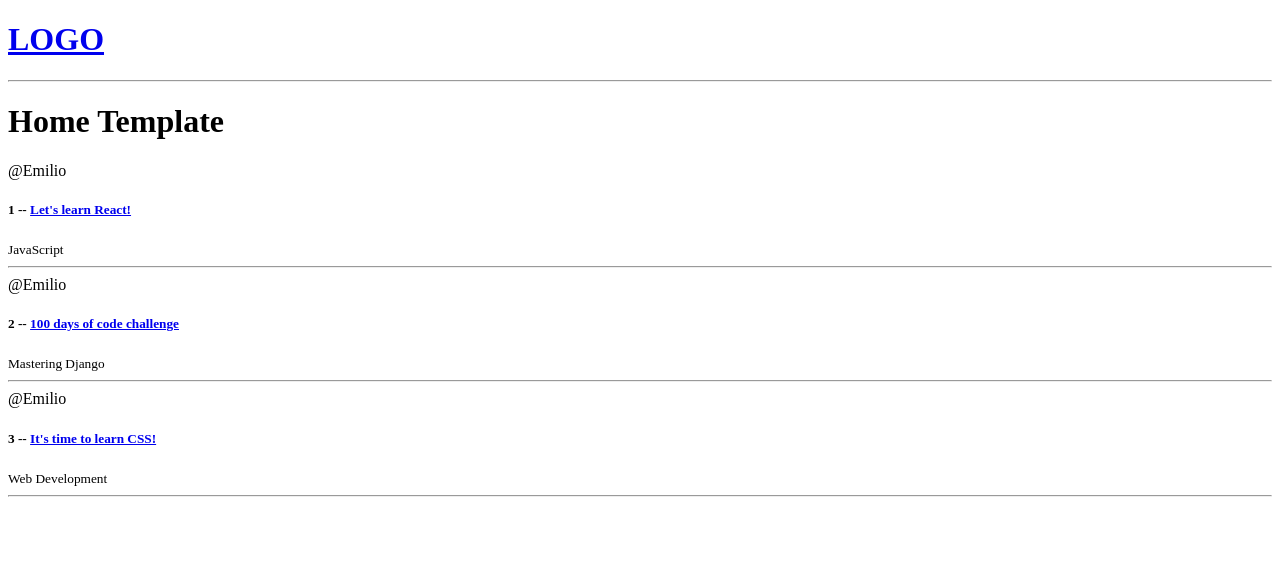
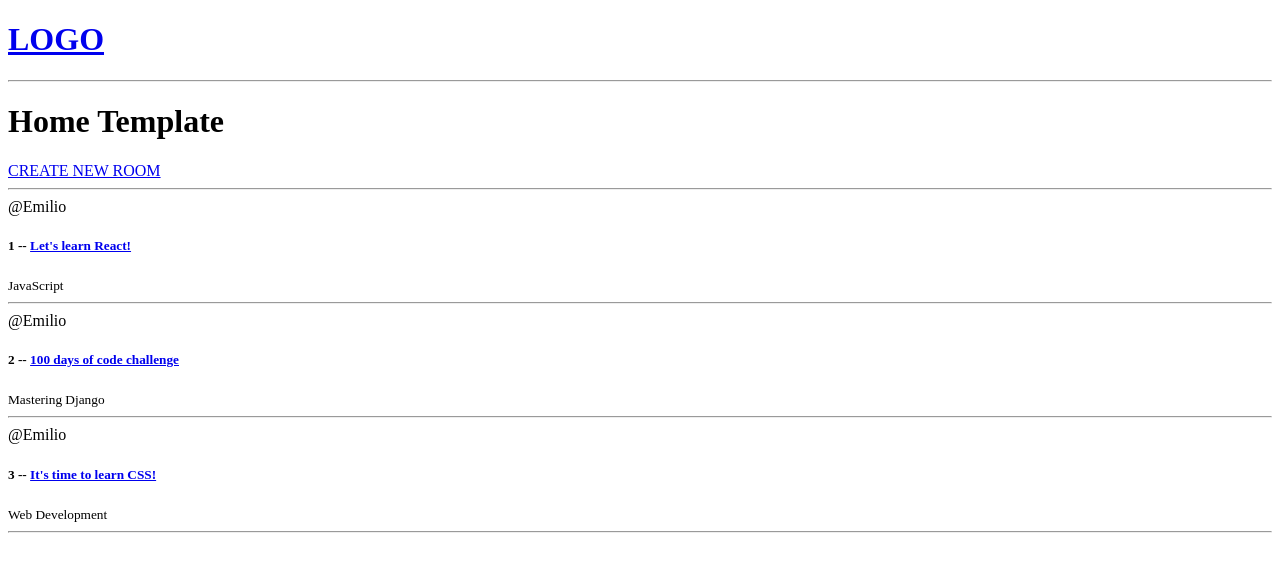
Before and after one commit to girardi-e/Django-StudyBud, a Django app: page / in a window 1280 px wide. Shown: the top 572 px of the page. Run offline with Django 4.2, Linux system fonts and the light colour scheme; data comes from the database, SQL or seed files in the repository.

Commit message:
Create form for new room

```diff
--- a/base/templates/base/home.html
+++ b/base/templates/base/home.html
@@ -5,6 +5,8 @@
 
     <div>
         <div>
+            <a href="{% url 'create-room'%}">CREATE NEW ROOM</a>
+            <hr>
             {% for room in rooms %}
                 <div>
                     <span>@{{ room.host.username }}</span>
--- a/base/urls.py
+++ b/base/urls.py
@@ -4,4 +4,6 @@ from . import views
 urlpatterns = [
     path('', views.home, name="home"),
     path('room/<str:pk>', views.room, name="room"),
+
+    path('create-room/', views.create_room, name="create-room")
 ]
--- a/base/views.py
+++ b/base/views.py
@@ -1,5 +1,6 @@
 from django.shortcuts import render
 from .models import Room
+from .forms import RoomForm
 
 
 def home(request):
@@ -12,3 +13,9 @@ def room(request, pk):
     room = Room.objects.get(id=pk)
     context = {"room": room}
     return render(request, 'base/room.html', context)
+
+
+def create_room(request):
+    form = RoomForm()
+    context = {"form": form}
+    return render(request, 'base/room_form.html', context)
```
Also changed, not shown: base/forms.py (added, +8 -0 lines), base/templates/base/room_form.html (added, +11 -0 lines).
